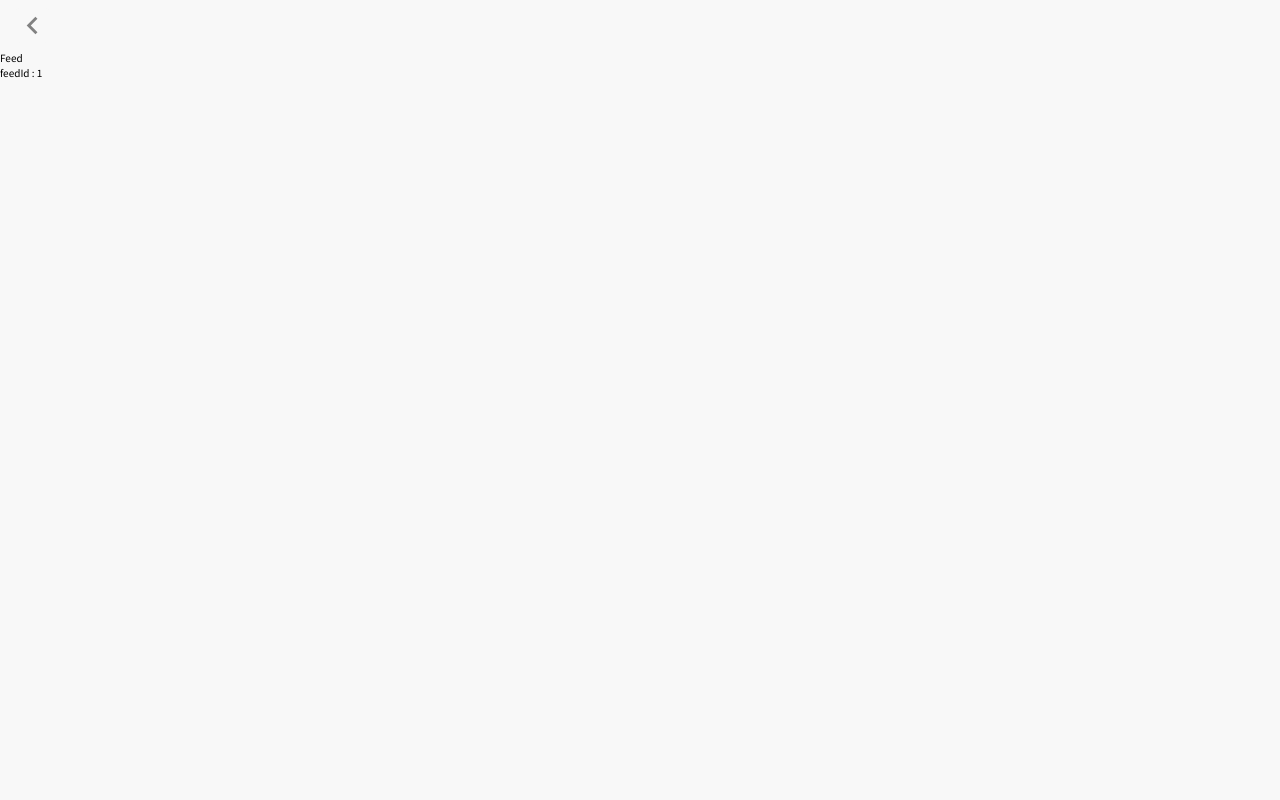
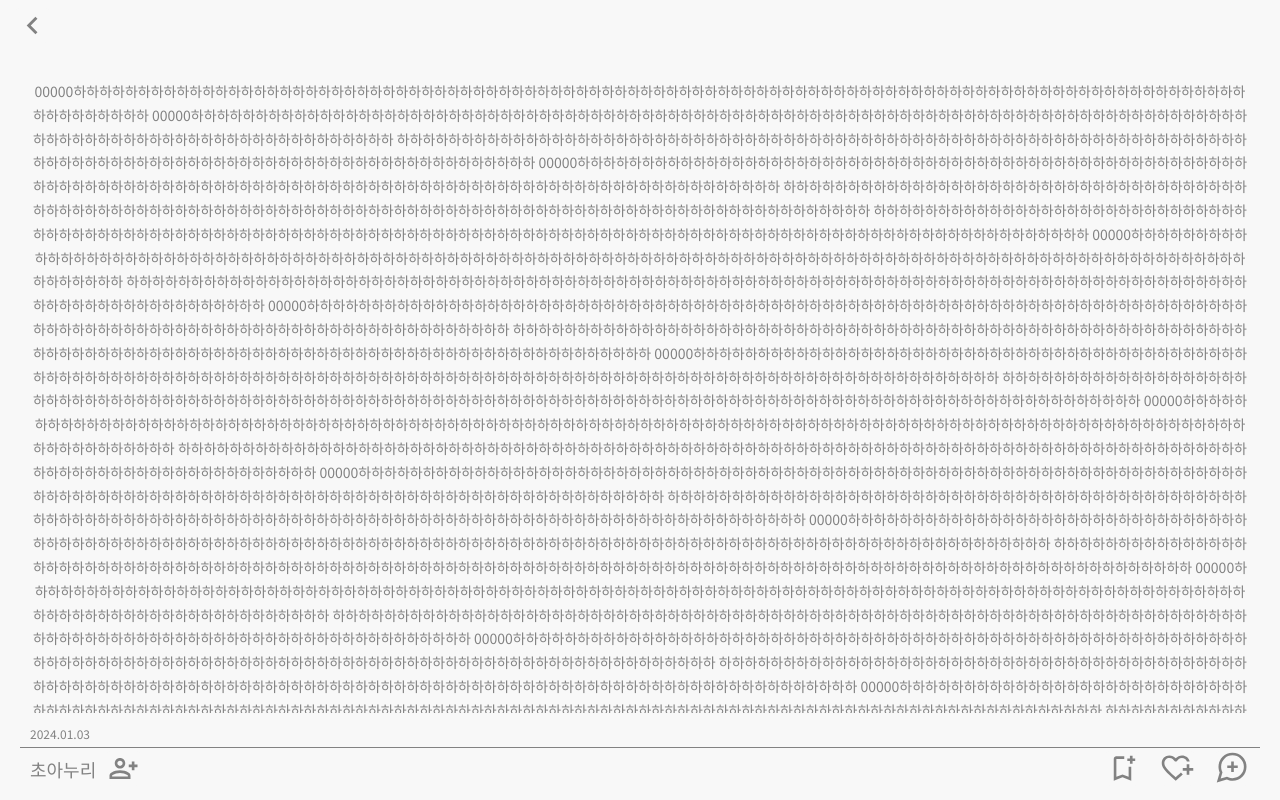
Before and after one commit to WordBlossom/WordSeed, a Next.js app in the folder front/: page /feed/1 in a window 1280 px wide. Built offline with nearby package versions, Linux system fonts and the light colour scheme; no server answers.

Commit message:
#155 feat: 구현 - feed page에 작품 컴포넌트 장착

```diff
--- /dev/null
+++ b/front/src/app/feed/[feed_id]/feed.module.scss
@@ -0,0 +1,5 @@
+.feed-container {
+  height: calc(100vh - 5rem);
+  @include flex;
+  flex-direction: column;
+}
--- a/front/src/app/feed/[feed_id]/page.tsx
+++ b/front/src/app/feed/[feed_id]/page.tsx
@@ -1,9 +1,13 @@
+import { FeedInterface } from "@/components";
+import FeedContent from "@/components/feed/feed";
+import style from "./feed.module.scss";
+
 export default function Feed({ params }: { params: { feed_id: string } }) {
   const feedId = params.feed_id;
   return (
-    <>
-      <h1>Feed</h1>
-      <h2>feedId : {feedId}</h2>
-    </>
+    <div className={style["feed-container"]}>
+      <FeedContent />
+      <FeedInterface />
+    </div>
   );
 }
```
